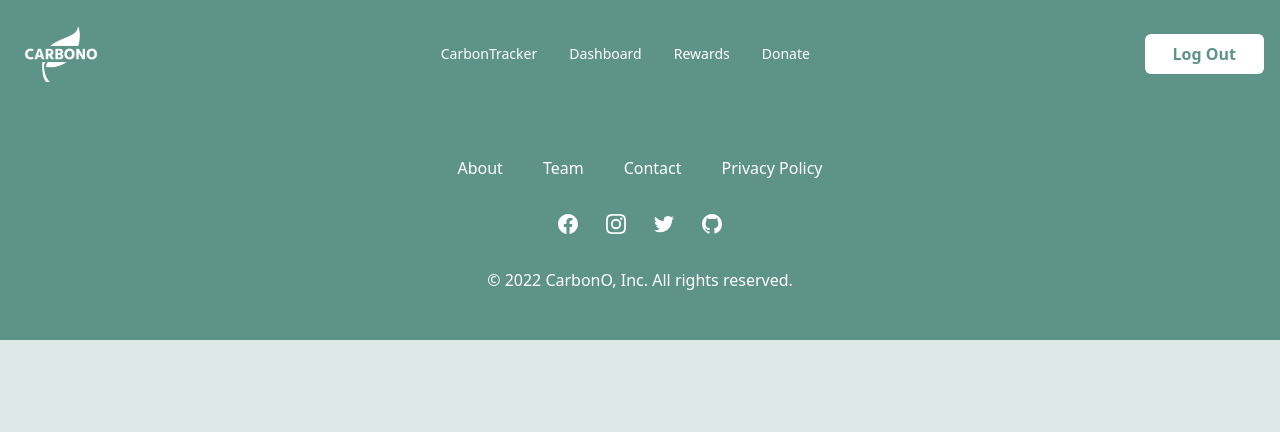
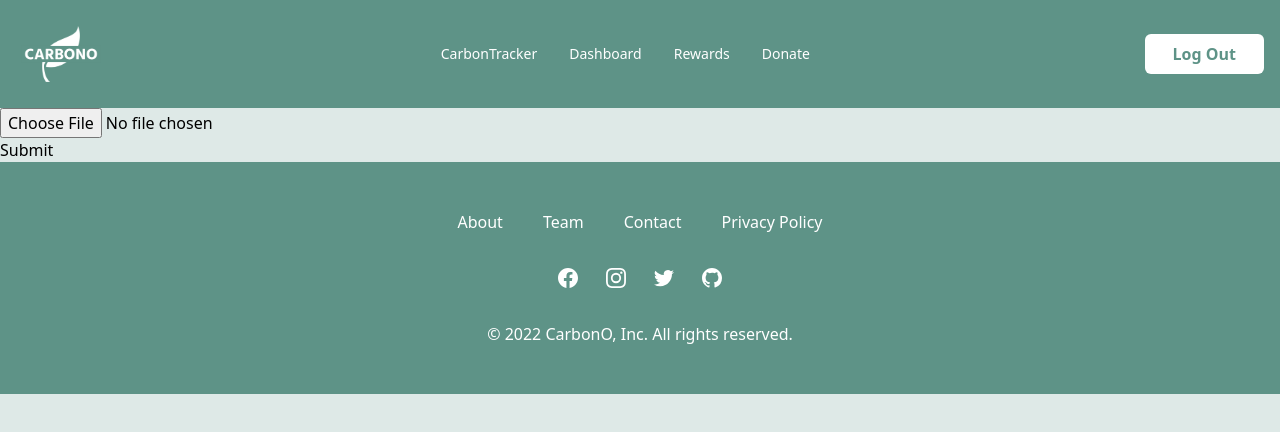
Before and after one commit to noviaantony/CarbonO, a React (Create React App) app in the folder carbonO_frontend/: page /ClaimReward2 in a window 1280 px wide. Shown: the top 432 px of the page. Built offline with nearby package versions, Linux system fonts and the light colour scheme.

Commit message:
fix: Fixed file upload handling and send the file for Cloud Vision POST Request
pending bug to be fixed: Unable to convert image file to image URI to make successful post request

```diff
--- a/carbonO_frontend/package.json
+++ b/carbonO_frontend/package.json
@@ -4,12 +4,17 @@
   "private": true,
   "dependencies": {
     "@heroicons/react": "^2.0.11",
+    "@snaily-cad/image-data-uri": "^3.1.0",
     "@testing-library/jest-dom": "^5.16.5",
     "@testing-library/react": "^13.4.0",
     "@testing-library/user-event": "^13.5.0",
     "axios": "^0.27.2",
+    "encode-image-uri": "^2.0.0",
     "flowbite": "^1.5.3",
     "formik": "^2.2.9",
+    "fs-extra": "^10.1.0",
+    "image-to-uri": "^1.0.0",
+    "mime-types": "^2.1.35",
     "react": "^18.2.0",
     "react-dom": "^18.2.0",
     "react-dropzone": "^14.2.2",
@@ -19,6 +24,7 @@
     "react-scroll": "^1.8.7",
     "styled-components": "^5.3.5",
     "twin.macro": "^2.8.2",
+    "undici": "^5.10.0",
     "web-vitals": "^2.1.4"
   },
   "scripts": {
--- a/carbonO_frontend/src/App.js
+++ b/carbonO_frontend/src/App.js
@@ -6,7 +6,7 @@ import CarbonTracker from "./screens/CarbonTracker";
 import Dashboard from "./screens/Dashboard";
 import Donate from "./screens/Donate";
 import Rewards from "./screens/Rewards";
-import ClaimReward from "./screens/ClaimReward";
+import ClaimReward2 from "./screens/ClaimReward2";
 import Footer from "./components/footer/Footer";
 
 import Navbar from "./screens/Navbar";
@@ -26,7 +26,7 @@ function App() {
         <Route path="/Dashboard" element={<Dashboard />} />
         <Route path="/Donate" element={<Donate />} />
         <Route path="/Rewards" element={<Rewards />} />
-        <Route path="/ClaimReward" element={<ClaimReward />} />
+        <Route path="/ClaimReward2" element={<ClaimReward2 />} />
       </Routes>
       <Footer />
 
--- a/carbonO_frontend/src/screens/ClaimReward.jsx
+++ b/carbonO_frontend/src/screens/ClaimReward.jsx
@@ -1,42 +1,14 @@
-// import React from 'react'
-// import axios from "axios";
+import React from 'react'
+import axios from "axios";
+import { useDropzone } from "react-dropzone";
+
 // import Dropzone from "../components/carbontracker/Dropzone"
 
 
 
 // const ClaimReward = () => {
 
-//   const postData = () => {
-//     // const apiKey = "AIzaSyC3rJnOOPzFe0snLWmBrgukHmSqFxlimU8";
 
-//     console.log("in");
-
-//     let body = {
-//       requests: [
-//         {
-//           image: {
-//             source: {
-//               imageUri:
-//                 "https://p2d7x8x2.stackpathcdn.com/content/uploads/2016/05/Bill.jpg", //image URL
-//             },
-//           },
-//           features: [
-//             {
-//               type: "TEXT_DETECTION",
-//               maxResults: 1,
-//             },
-//           ],
-//         },
-//       ],
-//     };
-
-//     axios
-//       .post(
-//         "https://vision.googleapis.com/v1/images:annotate?key=AIzaSyC3rJnOOPzFe0snLWmBrgukHmSqFxlimU8",
-//         body
-//       )
-//       .then((response) => console.log(response));
-//   };
 
 
 //   return (
@@ -58,8 +30,6 @@
 
 // export default ClaimReward
 
-import React from "react";
-import { useDropzone } from "react-dropzone";
 
 function ClaimReward({ open }) {
   const { getRootProps, getInputProps, acceptedFiles, isDragActive } =
@@ -71,30 +41,86 @@ function ClaimReward({ open }) {
     </li>
   ));
 
+  // console.log(files[0]);
+
+
+
+  const postData = (file) => {
+    // const apiKey = "AIzaSyC3rJnOOPzFe0snLWmBrgukHmSqFxlimU8";
+
+    console.log("in");
+    console.log(file)
+
+    // convert file to uri
+
+    const encodeImageURI = require("encode-image-uri");
+
+    encodeImageURI(file)
+      .then((base64) => {
+        console.log(base64);
+        // Do your stuff
+      })
+      .catch((error) => {
+        console.error(error);
+        // Handle your error
+      });
+
+
+
+    let body = {
+      requests: [
+        {
+          image: {
+            source: {
+              imageUri:
+                "https://p2d7x8x2.stackpathcdn.com/content/uploads/2016/05/Bill.jpg", //image URL
+              // imageURI,
+            },
+          },
+          features: [
+            {
+              type: "TEXT_DETECTION",
+              maxResults: 1,
+            },
+          ],
+        },
+      ],
+    };
+
+    axios
+      .post(
+        "https://vision.googleapis.com/v1/images:annotate?key=AIzaSyC3rJnOOPzFe0snLWmBrgukHmSqFxlimU8",
+        body
+      )
+      .then((response) => console.log(response));
+  };
+
   return (
     <div className="container">
       <div {...getRootProps({ className: "dropzone" })}>
         <input className="input-zone" {...getInputProps()} />
         <div className="text-center">
           {isDragActive ? (
-              <p className="dropzone-content">
-                Release to drop file here
-              </p>
+            <p className="dropzone-content">Release to drop file here</p>
           ) : (
-              <p className="dropzone-content">
-                Drag 'n' drop file here
-              </p>
+            <p className="dropzone-content">Drag 'n' drop file here</p>
           )}
-            <button type="button" onClick={open} className="btn">
+          <button
+            type="button"
+            onClick={open}
+            className="btn"
+            className="border-2 border-black p-2"
+          >
             Click to select file
           </button>
         </div>
       </div>
       <aside>
-          <ul>
-              {files}
-          </ul>
+        <ul>{files}</ul>
       </aside>
+      <button className="border-2 border-black p-2" onClick={() => postData(files[0])}>
+        Post Receipt
+      </button>
     </div>
   );
 }
--- /dev/null
+++ b/carbonO_frontend/src/screens/ClaimReward2.jsx
@@ -0,0 +1,70 @@
+import React, {useState} from "react";
+import axios from "axios";
+import FileUploaded from "./FileUploader";
+const ClaimReward2 = () => {
+
+  const [selectedFile, setSelectedFile] = useState(null);
+
+  const submitReceipt = () => {
+    // const apiKey = "AIzaSyC3rJnOOPzFe0snLWmBrgukHmSqFxlimU8";
+
+    console.log("in");
+    console.log(selectedFile);
+
+    // convert file to uri
+
+    const encodeImageURI = require("encode-image-uri");
+
+    encodeImageURI(selectedFile)
+      .then((base64) => {
+        console.log(base64);
+        // Do your stuff
+      })
+      .catch((error) => {
+        console.error(error);
+        // Handle your error
+      });
+
+    let body = {
+      requests: [
+        {
+          image: {
+            source: {
+              imageUri: encodeImageURI(selectedFile),
+              // "https://p2d7x8x2.stackpathcdn.com/content/uploads/2016/05/Bill.jpg", //image URL
+            },
+          },
+          features: [
+            {
+              type: "TEXT_DETECTION",
+              maxResults: 1,
+            },
+          ],
+        },
+      ],
+    };
+
+    axios
+      .post(
+        "https://vision.googleapis.com/v1/images:annotate?key=AIzaSyC3rJnOOPzFe0snLWmBrgukHmSqFxlimU8",
+        body
+      )
+      .then((response) => console.log(response));
+  };
+
+
+  return (
+    <div>
+      <form>
+        <FileUploaded
+          onFileSelectSuccess={(file) => setSelectedFile(file)}
+          onFileSelectError={({ error }) => alert(error)}
+        />
+      </form>
+      <button onClick={submitReceipt}>Submit</button>
+    </div>
+  );
+}
+
+
+export default ClaimReward2;
--- /dev/null
+++ b/carbonO_frontend/src/screens/FileUploader.jsx
@@ -0,0 +1,31 @@
+import React, {useRef} from 'react'
+
+const FileUploader = ({
+  onFileSelect,
+  onFileSelectError,
+  onFileSelectSuccess,
+}) => {
+  const fileInput = useRef(null);
+
+  const handleFileInput = (e) => {
+    // handle validations
+    const file = e.target.files[0];
+    // if (file.size > 1024)
+    //   onFileSelectError({ error: "File size cannot exceed more than 1MB" });
+    // else
+
+    onFileSelectSuccess(file);
+  };
+
+  return (
+    <div className="file-uploader">
+      <input type="file" onChange={handleFileInput} />
+      <button
+        onClick={(e) => fileInput.current && fileInput.current.click()}
+        className="btn btn-primary"
+      />
+    </div>
+  );
+};
+
+export default FileUploader;
```
Also changed, not shown: 1 other file (tests, documents, lock files or other folders). Lines whose indentation alone changed are shown as unchanged.
